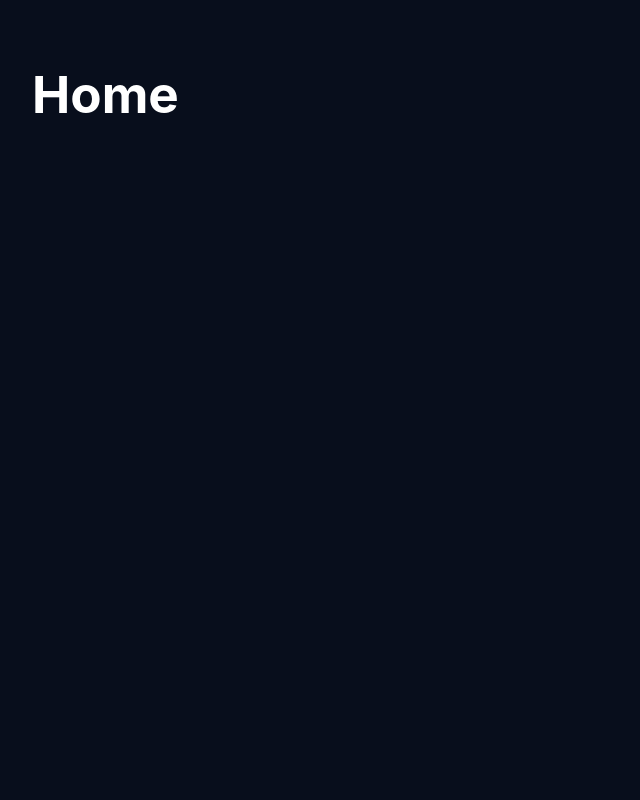
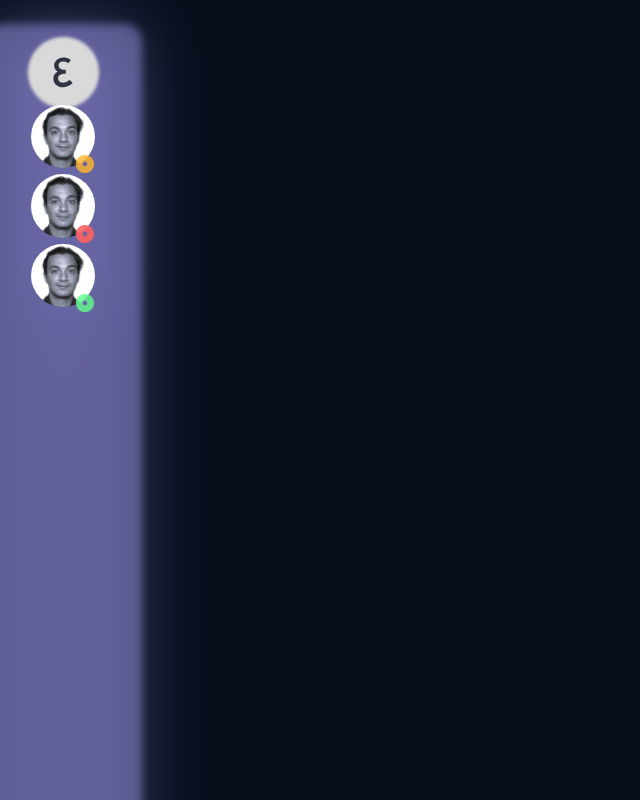
Before and after one commit to Nodes-Advisors/Epsilon-frontend-web, a React (Vite) app: page /home in a window 1280 px wide. Shown: the top 800 px of the page, without its empty margins (0-640 px from the left). Built offline with nearby package versions, Linux system fonts and the light colour scheme.

Commit message:
feat: add home page

```diff
--- a/src/pages/Home.tsx
+++ b/src/pages/Home.tsx
@@ -1,7 +1,30 @@
+import styles from '../styles/home.module.less'
+import HeadImg from '../assets/images/headimg-example.png'
+import StatusIcon from '../assets/svgs/status-icon.svg?react'
+import EpsilonMiniLogo from '../assets/svgs/epsilon-mini-logo.svg?react'
 export default function Home() {
   return (
-    <div>
-      <h1>Home</h1>
-    </div>
+    <section className={styles['relative-layout']}>
+      <aside className={styles['left-panel']}>
+        <div className={styles['epsilon-blur-circle']}>
+          <EpsilonMiniLogo className={styles['epsilon-mini-logo']}/>
+        </div>
+        <div className={styles['headimg-wrapper']}>
+          <img src={HeadImg} alt="" className={styles['headimg']}  />
+          <StatusIcon className={`${styles['status-icon']} ${styles['status-leave']}`} />
+        </div>
+        <div className={styles['headimg-wrapper']}>
+          <img src={HeadImg} alt="" className={styles['headimg']}  />
+          <StatusIcon className={`${styles['status-icon']} ${styles['status-busy']}`} />
+        </div>
+        <div className={styles['headimg-wrapper']}>
+          <img src={HeadImg} alt="" className={styles['headimg']}  />
+          <StatusIcon className={`${styles['status-icon']} ${styles['status-free']}`} />
+        </div>
+        <div>
+
+        </div>
+      </aside>
+    </section>
   )
 }
--- /dev/null
+++ b/src/styles/home.module.less
@@ -0,0 +1,66 @@
+.relative-layout {
+    position: relative;
+}
+
+.left-panel {
+    border-radius: 0.625rem;
+    background-color: rgba(128, 124, 197, 0.62);
+    box-shadow: 0px 0px 0.5rem 0.5rem rgba(128, 124, 197, 0.62);
+    filter: drop-shadow(0rem 0rem 2rem rgba(128, 124, 197, 0.62));
+    width: 8.875rem;
+    height: 69.8125rem;
+    position: absolute;
+    left: -2.5rem;
+    top: 0;
+    display: flex;
+    flex-direction: column;
+    align-items: center;
+}
+
+.epsilon-blur-circle {
+    width: 4.0625rem;
+    height: 4.0625rem;
+    border-radius: 50%;
+    background-color: #D9D9D9;
+    box-shadow: 0px 0px 0.2rem 0.2rem #D9D9D9;
+    margin-top: 0.5rem;
+    display: grid;
+    place-items: center;
+}
+
+.headimg-wrapper {
+    position: relative;
+}
+
+.headimg {
+    width: 3.96419rem;
+    height: 3.96419rem;
+    border-radius: 50%;
+}
+
+.status-icon {
+    filter: blur(0.5px);
+    width: 1.25rem;
+    height: 1.25rem;
+    position: absolute;
+    right: 0;
+    bottom: 0;
+}
+
+.status-free {
+    fill: rgba(96, 253, 140, 0.90);
+}
+
+.status-busy {
+    fill: #FC6363;
+}
+
+.status-leave {
+    fill: rgba(255, 184, 46, 0.90);
+}
+
+.epsilon-mini-logo {
+    width: 1.24219rem;
+    height: 1.93231rem;
+
+}
```
